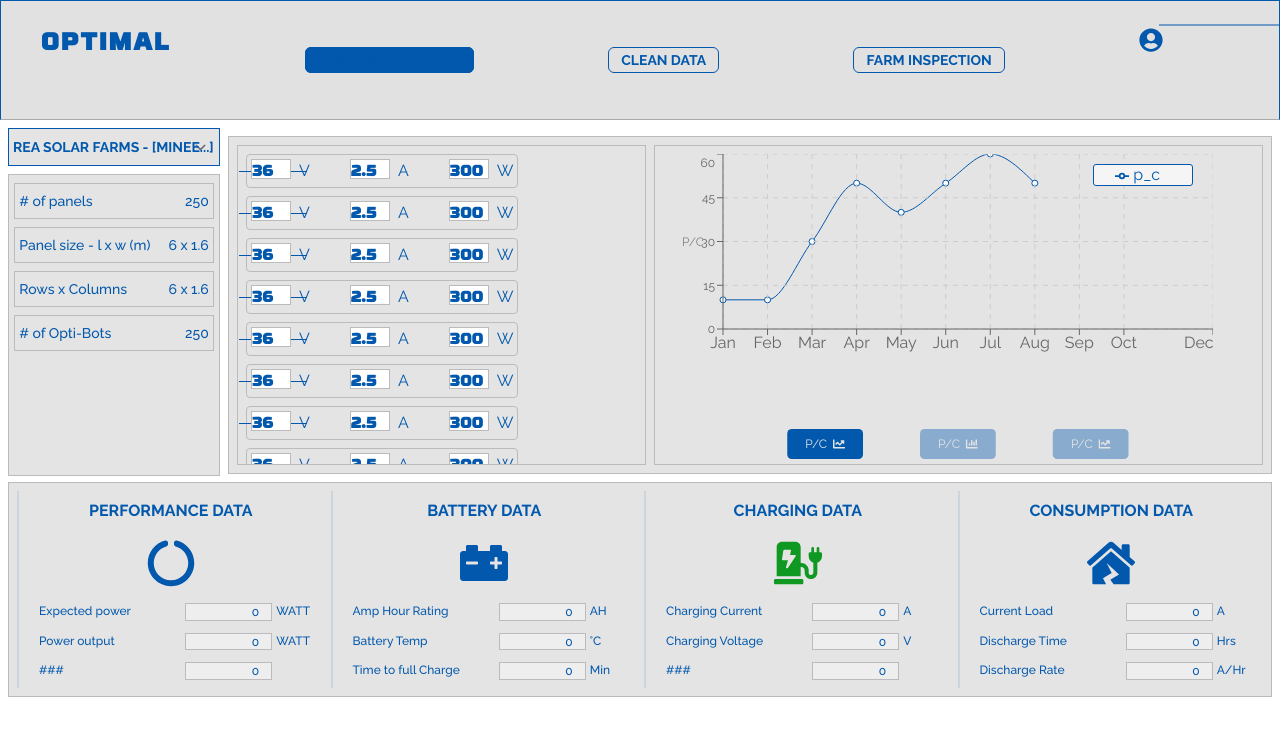
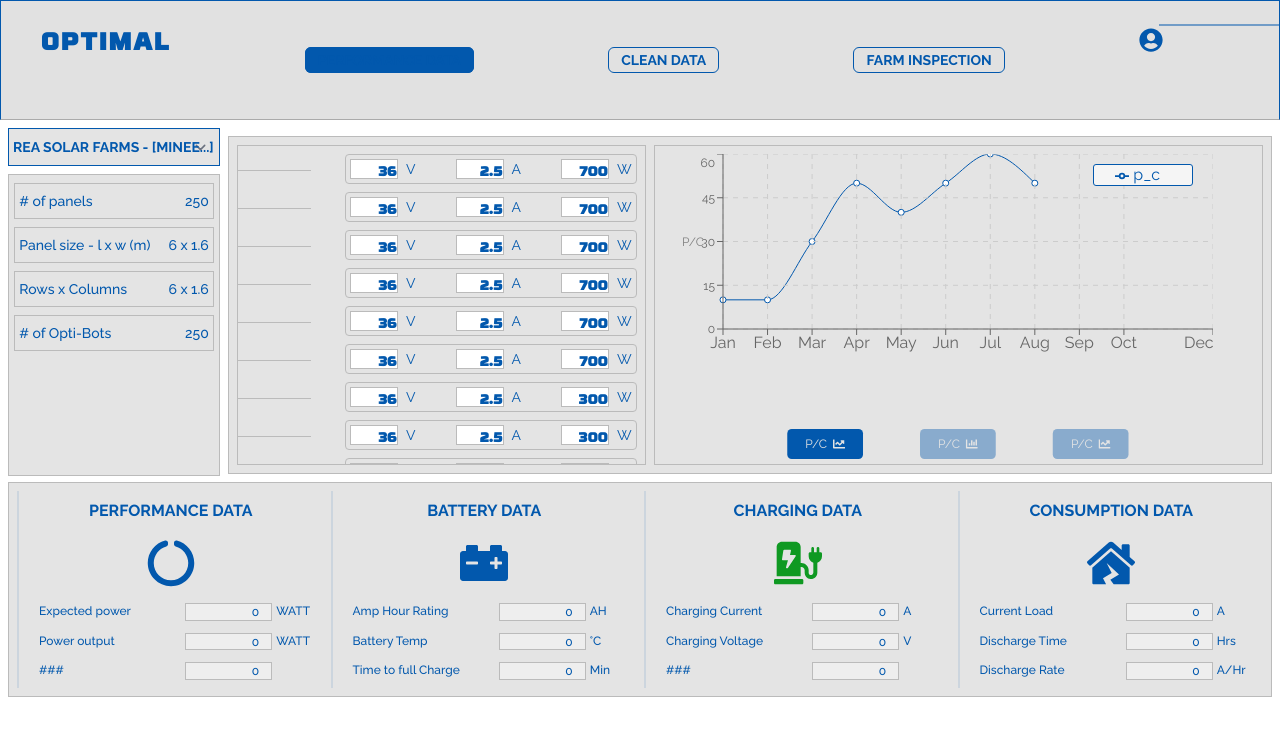
Before and after one commit to KadonWills/mecitech_optimal, a React (Vite) app: page / in a window 1280 px wide. Shown: the top 736 px of the page. Built offline with nearby package versions, Linux system fonts and the light colour scheme.

Commit message:
fix: Solar panel data ui

```diff
--- a/src/components/SolarFarmAnalytics.tsx
+++ b/src/components/SolarFarmAnalytics.tsx
@@ -44,12 +44,12 @@ const renderLineChart: JSX.Element = (
 );
 
 const panels: SolarPanelProps[] = [
-    { voltage: 36, current: 2.5, power: 300 },
-    { voltage: 36, current: 2.5, power: 300 },
-    { voltage: 36, current: 2.5, power: 300 },
-    { voltage: 36, current: 2.5, power: 300 },
-    { voltage: 36, current: 2.5, power: 300 },
-    { voltage: 36, current: 2.5, power: 300 },
+    { voltage: 36, current: 2.5, power: 700 },
+    { voltage: 36, current: 2.5, power: 700 },
+    { voltage: 36, current: 2.5, power: 700 },
+    { voltage: 36, current: 2.5, power: 700 },
+    { voltage: 36, current: 2.5, power: 700 },
+    { voltage: 36, current: 2.5, power: 700 },
     { voltage: 36, current: 2.5, power: 300 },
     { voltage: 36, current: 2.5, power: 300 },
     { voltage: 36, current: 2.5, power: 300 },
@@ -70,11 +70,11 @@ const SolarFarmAnalytics: FunctionComponent = () => {
     return (
         <section className='flex flex-row md:max-h-[45vh] p-2  m-0 justify-evenly space-x-2 min-w-max w-full  bg-light border border-[#bbb] '>
 
-            <div className='w-2/3 p-2 flex  flex-col space-y-2 max-h-[40vh] overflow-y-scroll bg-light border border-[#bbb] '>
+            <div className='w-2/3 p-2 flex relative flex-col space-y-2 max-h-[40vh] overflow-y-scroll bg-light border border-[#bbb] '>
                 {
-                    panels.map((p) => (
-                        <div className='rounded  border border-[#bbb]  max-w-min relative'>
-                            <span className='h-[1px] bg-primary w-1/4 absolute -left-2 top-1/2'></span>
+                    panels.map((p, index) => (
+                        <div className='rounded flex  border border-[#bbb]   max-full ml-auto '>
+                            <span className='h-[1px] bg-[#bbb] w-1/5 absolute -left-2 mt-[15px]'></span>
                             <SolarPanelData voltage={p.voltage} current={p.current} power={p.power} />
                         </div>
                     ))
--- a/src/components/SolarPanelData.tsx
+++ b/src/components/SolarPanelData.tsx
@@ -3,19 +3,19 @@ import { SolarPanelProps } from '../types/SolarPanelProps'
 
 const SolarPanelData: FunctionComponent<SolarPanelProps> = ({ voltage, current, power }) => {
     return (
-        <div className='flex flex-row space-x-10 p-1 relative justify-end ml-auto'>
+        <div className='flex flex-row flex-1 space-x-10 p-1 '>
 
-            <div className=' rounded min-w-max flex space-x-2'>
-                <div className='bg-[#fff] w-10 h-5  font-ultra items-center flex font-thin  text-right text-base border border-[#bbb]'>{voltage}</div>
-                <span>V</span>
+            <div className=' rounded min-w-max align-middle text-sm flex space-x-2'>
+                <div className='bg-[#fff] w-12 h-5  font-ultra text-right  font-thin   border border-[#bbb]'>{voltage}</div>
+                <span className='h-5'>V</span>
             </div>
-            <div className=' rounded min-w-max flex space-x-2'>
-                <div className='bg-[#fff] w-10 h-5  font-ultra items-center flex font-thin  text-right text-base border border-[#bbb]'>{current}</div>
-                <span>A</span>
+            <div className=' rounded min-w-max align-middle text-sm flex space-x-2'>
+                <div className='bg-[#fff] w-12 h-5  font-ultra text-right  font-thin   border border-[#bbb]'>{current}</div>
+                <span className='h-5'>A</span>
             </div>
-            <div className=' rounded min-w-max flex space-x-2'>
-                <div className='bg-[#fff] w-10 h-5  font-ultra items-center flex font-thin  text-right text-base border border-[#bbb]'>{power}</div>
-                <span>W</span>
+            <div className=' rounded min-w-max align-middle text-sm flex space-x-2'>
+                <div className='bg-[#fff] w-12 h-5  font-ultra text-right  font-thin   border border-[#bbb]'>{power}</div>
+                <span className='h-5'>W</span>
             </div>
 
         </div>
```
